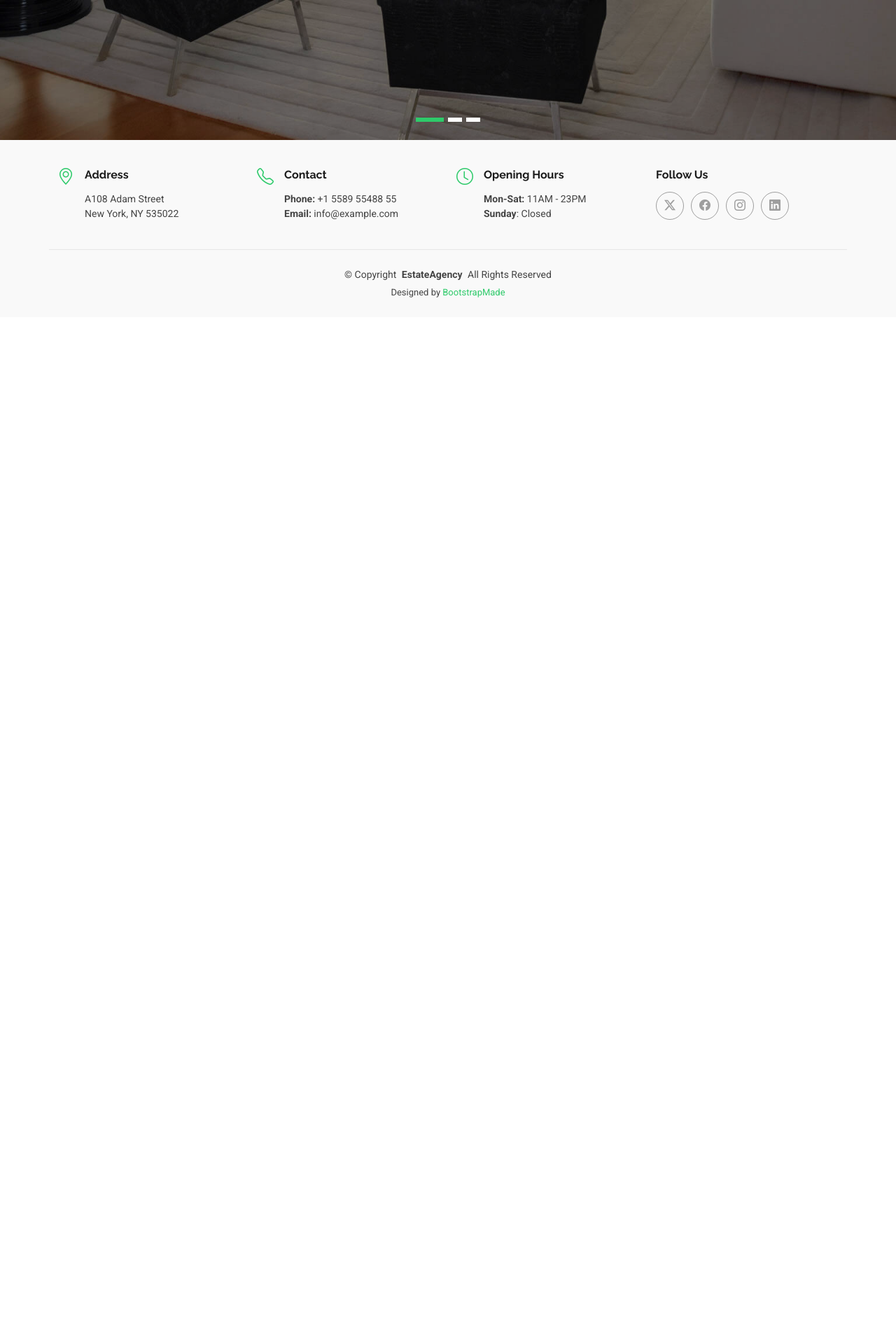
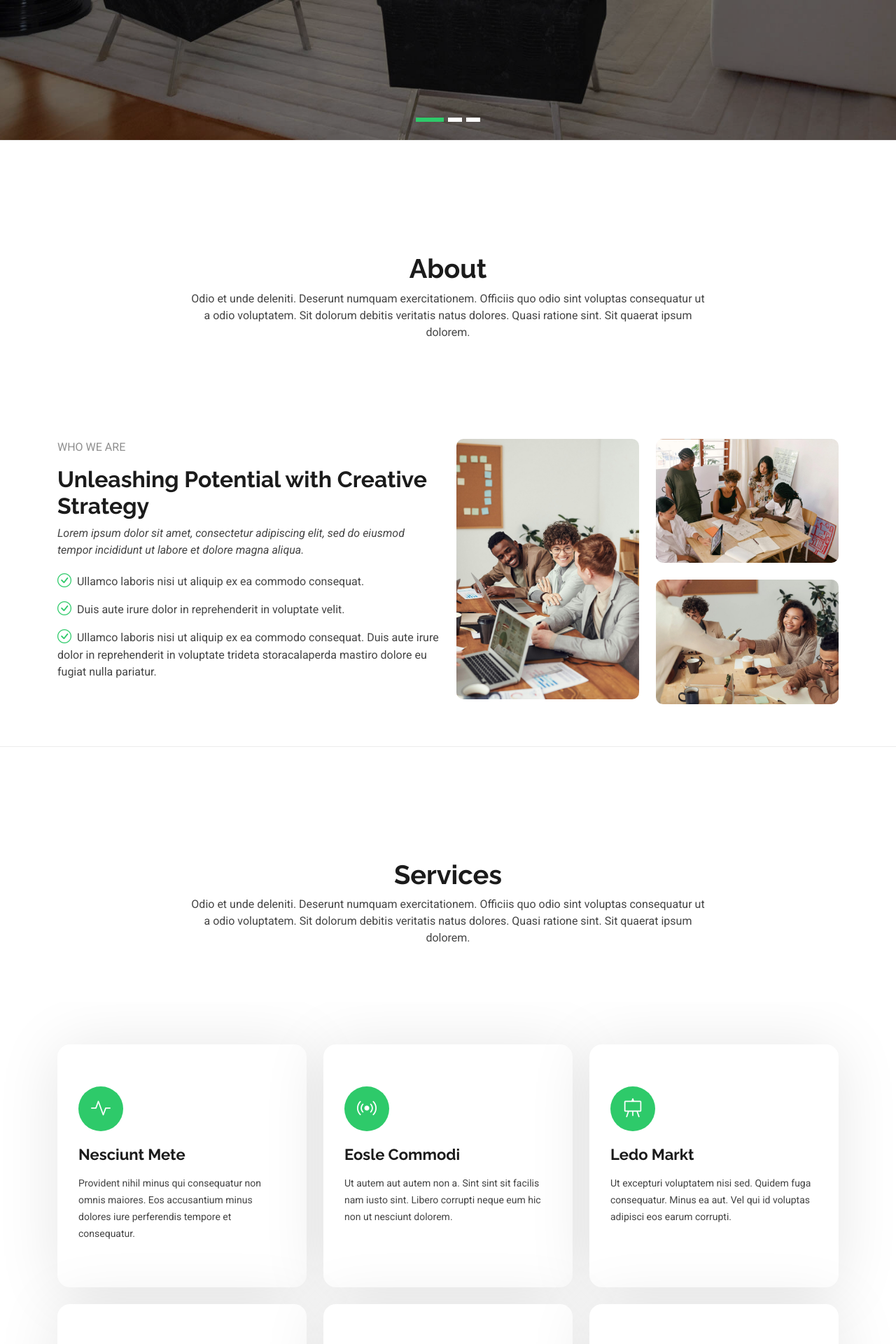
Before and after one commit to mi-design25/Travel-agency, a Symfony app: template templates/home/index.html.twig in a window 1280 px wide. Shown: the part 600-2520 px from the top of the page at 70% size. Before the commit the page ends 1025 px from the top, so only its background shows below. Run offline with Twig, Linux system fonts and the light colour scheme; the template is opened without the code that fills it, so the values that code supplies are empty; some libraries are stand-ins or nearby versions.

Commit message:
Add Section
 about , service , hotels , contact

```diff
--- a/templates/home/index.html.twig
+++ b/templates/home/index.html.twig
@@ -4,4 +4,20 @@
 
 {% block body %}
 
+
+    <!-- Section About -->
+    {{include('layouts/partials/about.html.twig')}}
+
+    <!-- Section Service -->
+    {{include('layouts/partials/service.html.twig')}}
+
+    <!-- Section Hotels -->
+    {{include('layouts/partials/hotel.html.twig')}}
+
+    <!-- Section Contact -->
+    {{include('layouts/partials/contact.html.twig')}}
+
+
+
+
 {% endblock %}
--- /dev/null
+++ b/templates/layouts/partials/about.html.twig
@@ -0,0 +1,60 @@
+<!-- Page Title -->
+    <div class="page-title" data-aos="fade">
+      <div class="heading">
+        <div class="container">
+          <div class="row d-flex justify-content-center text-center">
+            <div class="col-lg-8">
+              <h1>About</h1>
+              <p class="mb-0">Odio et unde deleniti. Deserunt numquam exercitationem. Officiis quo odio sint voluptas consequatur ut a odio voluptatem. Sit dolorum debitis veritatis natus dolores. Quasi ratione sint. Sit quaerat ipsum dolorem.</p>
+            </div>
+          </div>
+        </div>
+      </div>
+    </div><!-- End Page Title -->
+
+    <!-- About Section -->
+    <section id="about" class="about section">
+
+      <div class="container">
+
+        <div class="row gy-4">
+
+          <div class="col-lg-6 content" data-aos="fade-up" data-aos-delay="100">
+            <p class="who-we-are">Who We Are</p>
+            <h3>Unleashing Potential with Creative Strategy</h3>
+            <p class="fst-italic">
+              Lorem ipsum dolor sit amet, consectetur adipiscing elit, sed do eiusmod tempor incididunt ut labore et dolore
+              magna aliqua.
+            </p>
+            <ul>
+              <li><i class="bi bi-check-circle"></i> <span>Ullamco laboris nisi ut aliquip ex ea commodo consequat.</span></li>
+              <li><i class="bi bi-check-circle"></i> <span>Duis aute irure dolor in reprehenderit in voluptate velit.</span></li>
+              <li><i class="bi bi-check-circle"></i> <span>Ullamco laboris nisi ut aliquip ex ea commodo consequat. Duis aute irure dolor in reprehenderit in voluptate trideta storacalaperda mastiro dolore eu fugiat nulla pariatur.</span></li>
+            </ul>
+          </div>
+
+          <div class="col-lg-6 about-images" data-aos="fade-up" data-aos-delay="200">
+            <div class="row gy-4">
+              <div class="col-lg-6">
+                <img src="assets/img/about-company-1.jpg" class="img-fluid" alt="">
+              </div>
+              <div class="col-lg-6">
+                <div class="row gy-4">
+                  <div class="col-lg-12">
+                    <img src="assets/img/about-company-2.jpg" class="img-fluid" alt="">
+                  </div>
+                  <div class="col-lg-12">
+                    <img src="assets/img/about-company-3.jpg" class="img-fluid" alt="">
+                  </div>
+                </div>
+              </div>
+            </div>
+
+          </div>
+
+        </div>
+
+      </div>
+    </section><!-- /About Section -->
+
+    <!-- Stats Section -->
--- /dev/null
+++ b/templates/layouts/partials/contact.html.twig
@@ -0,0 +1,89 @@
+ <!-- Page Title -->
+    <div class="page-title" data-aos="fade">
+      <div class="heading">
+        <div class="container">
+          <div class="row d-flex justify-content-center text-center">
+            <div class="col-lg-8">
+              <h1>Contact</h1>
+              <p class="mb-0">Odio et unde deleniti. Deserunt numquam exercitationem. Officiis quo odio sint voluptas consequatur ut a odio voluptatem. Sit dolorum debitis veritatis natus dolores. Quasi ratione sint. Sit quaerat ipsum dolorem.</p>
+            </div>
+          </div>
+        </div>
+      </div>
+    </div><!-- End Page Title -->
+
+    <!-- Contact Section -->
+    <section id="contact" class="contact section">
+
+      <div class="container" data-aos="fade-up" data-aos-delay="100">
+
+        <div class="mb-4" data-aos="fade-up" data-aos-delay="200">
+          <iframe style="border:0; width: 100%; height: 270px;" src="https://www.google.com/maps/embed?pb=!1m14!1m8!1m3!1d48389.78314118045!2d-74.006138!3d40.710059!3m2!1i1024!2i768!4f13.1!3m3!1m2!1s0x89c25a22a3bda30d%3A0xb89d1fe6bc499443!2sDowntown%20Conference%20Center!5e0!3m2!1sen!2sus!4v1676961268712!5m2!1sen!2sus" frameborder="0" allowfullscreen="" loading="lazy" referrerpolicy="no-referrer-when-downgrade"></iframe>
+        </div><!-- End Google Maps -->
+
+        <div class="row gy-4">
+
+          <div class="col-lg-4">
+            <div class="info-item d-flex" data-aos="fade-up" data-aos-delay="300">
+              <i class="bi bi-geo-alt flex-shrink-0"></i>
+              <div>
+                <h3>Address</h3>
+                <p>A108 Adam Street, New York, NY 535022</p>
+              </div>
+            </div><!-- End Info Item -->
+
+            <div class="info-item d-flex" data-aos="fade-up" data-aos-delay="400">
+              <i class="bi bi-telephone flex-shrink-0"></i>
+              <div>
+                <h3>Call Us</h3>
+                <p>+1 5589 55488 55</p>
+              </div>
+            </div><!-- End Info Item -->
+
+            <div class="info-item d-flex" data-aos="fade-up" data-aos-delay="500">
+              <i class="bi bi-envelope flex-shrink-0"></i>
+              <div>
+                <h3>Email Us</h3>
+                <p>info@example.com</p>
+              </div>
+            </div><!-- End Info Item -->
+
+          </div>
+
+          <div class="col-lg-8">
+            <form action="forms/contact.php" method="post" class="php-email-form" data-aos="fade-up" data-aos-delay="200">
+              <div class="row gy-4">
+
+                <div class="col-md-6">
+                  <input type="text" name="name" class="form-control" placeholder="Your Name" required="">
+                </div>
+
+                <div class="col-md-6 ">
+                  <input type="email" class="form-control" name="email" placeholder="Your Email" required="">
+                </div>
+
+                <div class="col-md-12">
+                  <input type="text" class="form-control" name="subject" placeholder="Subject" required="">
+                </div>
+
+                <div class="col-md-12">
+                  <textarea class="form-control" name="message" rows="6" placeholder="Message" required=""></textarea>
+                </div>
+
+                <div class="col-md-12 text-center">
+                  <div class="loading">Loading</div>
+                  <div class="error-message"></div>
+                  <div class="sent-message">Your message has been sent. Thank you!</div>
+
+                  <button type="submit">Send Message</button>
+                </div>
+
+              </div>
+            </form>
+          </div><!-- End Contact Form -->
+
+        </div>
+
+      </div>
+
+    </section><!-- /Contact Section -->
--- a/templates/layouts/partials/footer.html.twig
+++ b/templates/layouts/partials/footer.html.twig
@@ -51,10 +51,6 @@
     <div class="container copyright text-center mt-4">
       <p>© <span>Copyright</span> <strong class="px-1 sitename">EstateAgency</strong> <span>All Rights Reserved</span></p>
       <div class="credits">
-        <!-- All the links in the footer should remain intact. -->
-        <!-- You can delete the links only if you've purchased the pro version. -->
-        <!-- Licensing information: https://bootstrapmade.com/license/ -->
-        <!-- Purchase the pro version with working PHP/AJAX contact form: [buy-url] -->
         Designed by <a href="https://bootstrapmade.com/">BootstrapMade</a>
       </div>
     </div>
--- a/templates/layouts/partials/header.html.twig
+++ b/templates/layouts/partials/header.html.twig
@@ -4,19 +4,19 @@
     <div class="container-fluid container-xl position-relative d-flex align-items-center justify-content-between">
 
       <a href="{{path('app_home')}}" class="logo d-flex align-items-center">
-        <!-- <img src="assets/img/logo.png" alt=""> -->
-        <h1 class="sitename">Mi-<span>Design</span></h1>
+        <img src="assets/img/logo/logo.png" alt="Logo">
+        <!-- <h1 class="sitename">Mi-<span>Design</span></h1> -->
       </a>
 
       <nav id="navmenu" class="navmenu">
         <ul>
-          <li><a href="#" class="active">Home</a></li>
-          <li><a href="#">About</a></li>
-          <li><a href="#">Services</a></li>
-          <li><a href="#">Properties</a></li>
-          <li><a href="#">Agents</a></li>
-          <li><a href="#">Contact</a></li>
+          <li><a href="#" class="active">Accueil</a></li>
+          <li><a href="#about">À propos</a></li>
+          <li><a href="#services">Services</a></li>
+          <li><a href="#real-estate">Hotels</a></li>
+          <li><a href="#footer">Contact</a></li>
         </ul>
+
         <i class="mobile-nav-toggle d-xl-none bi bi-list"></i>
       </nav>
 
--- /dev/null
+++ b/templates/layouts/partials/hotel.html.twig
@@ -0,0 +1,170 @@
+<!-- Page Title -->
+    <div class="page-title" data-aos="fade">
+      <div class="heading">
+        <div class="container">
+          <div class="row d-flex justify-content-center text-center">
+            <div class="col-lg-8">
+              <h1>Properties</h1>
+              <p class="mb-0">Odio et unde deleniti. Deserunt numquam exercitationem. Officiis quo odio sint voluptas consequatur ut a odio voluptatem. Sit dolorum debitis veritatis natus dolores. Quasi ratione sint. Sit quaerat ipsum dolorem.</p>
+            </div>
+          </div>
+        </div>
+      </div>
+    </div><!-- End Page Title -->
+
+    <!-- Real Estate Section -->
+    <section id="real-estate" class="real-estate section">
+
+      <div class="container">
+
+        <div class="row gy-4">
+
+          <div class="col-xl-4 col-md-6" data-aos="fade-up" data-aos-delay="100">
+            <div class="card">
+              <img src="assets/img/properties/property-1.jpg" alt="" class="img-fluid">
+              <div class="card-body">
+                <span class="sale-rent">Rent | $1200</span>
+                <h3><a href="property-single.html" class="stretched-link">204 Mount Olive Road Two</a></h3>
+                <div class="card-content d-flex flex-column justify-content-center text-center">
+                  <div class="row propery-info">
+                    <div class="col">Area</div>
+                    <div class="col">Beds</div>
+                    <div class="col">Baths</div>
+                    <div class="col">Garages</div>
+                  </div>
+                  <div class="row">
+                    <div class="col">340m2</div>
+                    <div class="col">5</div>
+                    <div class="col">2</div>
+                    <div class="col">1</div>
+                  </div>
+                </div>
+              </div>
+            </div>
+          </div><!-- End Property Item -->
+
+          <div class="col-xl-4 col-md-6" data-aos="fade-up" data-aos-delay="200">
+            <div class="card">
+              <img src="assets/img/properties/property-2.jpg" alt="" class="img-fluid">
+              <div class="card-body">
+                <span class="sale-rent">Sale | $350.000</span>
+                <h3><a href="property-single.html" class="stretched-link">647 Molie Road</a></h3>
+                <div class="card-content d-flex flex-column justify-content-center text-center">
+                  <div class="row propery-info">
+                    <div class="col">Area</div>
+                    <div class="col">Beds</div>
+                    <div class="col">Baths</div>
+                    <div class="col">Garages</div>
+                  </div>
+                  <div class="row">
+                    <div class="col">340m2</div>
+                    <div class="col">5</div>
+                    <div class="col">2</div>
+                    <div class="col">1</div>
+                  </div>
+                </div>
+              </div>
+            </div>
+          </div><!-- End Property Item -->
+
+          <div class="col-xl-4 col-md-6" data-aos="fade-up" data-aos-delay="300">
+            <div class="card">
+              <img src="assets/img/properties/property-3.jpg" alt="" class="img-fluid">
+              <div class="card-body">
+                <span class="sale-rent">Sale | $580.000</span>
+                <h3><a href="property-single.html" class="stretched-link">711 Avenue Road</a></h3>
+                <div class="card-content d-flex flex-column justify-content-center text-center">
+                  <div class="row propery-info">
+                    <div class="col">Area</div>
+                    <div class="col">Beds</div>
+                    <div class="col">Baths</div>
+                    <div class="col">Garages</div>
+                  </div>
+                  <div class="row">
+                    <div class="col">340m2</div>
+                    <div class="col">5</div>
+                    <div class="col">2</div>
+                    <div class="col">1</div>
+                  </div>
+                </div>
+              </div>
+            </div>
+          </div><!-- End Property Item -->
+
+          <div class="col-xl-4 col-md-6" data-aos="fade-up" data-aos-delay="400">
+            <div class="card">
+              <img src="assets/img/properties/property-4.jpg" alt="" class="img-fluid">
+              <div class="card-body">
+                <span class="sale-rent">Rent | $6500</span>
+                <h3><a href="property-single.html" class="stretched-link">117 Milk Road</a></h3>
+                <div class="card-content d-flex flex-column justify-content-center text-center">
+                  <div class="row propery-info">
+                    <div class="col">Area</div>
+                    <div class="col">Beds</div>
+                    <div class="col">Baths</div>
+                    <div class="col">Garages</div>
+                  </div>
+                  <div class="row">
+                    <div class="col">340m2</div>
+                    <div class="col">5</div>
+                    <div class="col">2</div>
+                    <div class="col">1</div>
+                  </div>
+                </div>
+              </div>
+            </div>
+          </div><!-- End Property Item -->
+
+          <div class="col-xl-4 col-md-6" data-aos="fade-up" data-aos-delay="500">
+            <div class="card">
+              <img src="assets/img/properties/property-5.jpg" alt="" class="img-fluid">
+              <div class="card-body">
+                <span class="sale-rent">Rent | $3000</span>
+                <h3><a href="property-single.html" class="stretched-link">678 Broad Road</a></h3>
+                <div class="card-content d-flex flex-column justify-content-center text-center">
+                  <div class="row propery-info">
+                    <div class="col">Area</div>
+                    <div class="col">Beds</div>
+                    <div class="col">Baths</div>
+                    <div class="col">Garages</div>
+                  </div>
+                  <div class="row">
+                    <div class="col">340m2</div>
+                    <div class="col">5</div>
+                    <div class="col">2</div>
+                    <div class="col">1</div>
+                  </div>
+                </div>
+              </div>
+            </div>
+          </div><!-- End Property Item -->
+
+          <div class="col-xl-4 col-md-6" data-aos="fade-up" data-aos-delay="600">
+            <div class="card">
+              <img src="assets/img/properties/property-6.jpg" alt="" class="img-fluid">
+              <div class="card-body">
+                <span class="sale-rent">Sale | $650.000</span>
+                <h3><a href="property-single.html" class="stretched-link">974 Denim Road</a></h3>
+                <div class="card-content d-flex flex-column justify-content-center text-center">
+                  <div class="row propery-info">
+                    <div class="col">Area</div>
+                    <div class="col">Beds</div>
+                    <div class="col">Baths</div>
+                    <div class="col">Garages</div>
+                  </div>
+                  <div class="row">
+                    <div class="col">340m2</div>
+                    <div class="col">5</div>
+                    <div class="col">2</div>
+                    <div class="col">1</div>
+                  </div>
+                </div>
+              </div>
+            </div>
+          </div><!-- End Property Item -->
+
+        </div>
+
+      </div>
+
+    </section><!-- /Real Estate Section -->
--- /dev/null
+++ b/templates/layouts/partials/service.html.twig
@@ -0,0 +1,101 @@
+<!-- Page Title -->
+    <div class="page-title" data-aos="fade">
+      <div class="heading">
+        <div class="container">
+          <div class="row d-flex justify-content-center text-center">
+            <div class="col-lg-8">
+              <h1>Services</h1>
+              <p class="mb-0">Odio et unde deleniti. Deserunt numquam exercitationem. Officiis quo odio sint voluptas consequatur ut a odio voluptatem. Sit dolorum debitis veritatis natus dolores. Quasi ratione sint. Sit quaerat ipsum dolorem.</p>
+            </div>
+          </div>
+        </div>
+      </div>
+    </div><!-- End Page Title -->
+
+    <!-- Services Section -->
+    <section id="services" class="services section">
+
+      <div class="container">
+
+        <div class="row gy-4">
+
+          <div class="col-lg-4 col-md-6" data-aos="fade-up" data-aos-delay="100">
+            <div class="service-item  position-relative">
+              <div class="icon">
+                <i class="bi bi-activity"></i>
+              </div>
+              <a href="service-details.html" class="stretched-link">
+                <h3>Nesciunt Mete</h3>
+              </a>
+              <p>Provident nihil minus qui consequatur non omnis maiores. Eos accusantium minus dolores iure perferendis tempore et consequatur.</p>
+            </div>
+          </div><!-- End Service Item -->
+
+          <div class="col-lg-4 col-md-6" data-aos="fade-up" data-aos-delay="200">
+            <div class="service-item position-relative">
+              <div class="icon">
+                <i class="bi bi-broadcast"></i>
+              </div>
+              <a href="service-details.html" class="stretched-link">
+                <h3>Eosle Commodi</h3>
+              </a>
+              <p>Ut autem aut autem non a. Sint sint sit facilis nam iusto sint. Libero corrupti neque eum hic non ut nesciunt dolorem.</p>
+            </div>
+          </div><!-- End Service Item -->
+
+          <div class="col-lg-4 col-md-6" data-aos="fade-up" data-aos-delay="300">
+            <div class="service-item position-relative">
+              <div class="icon">
+                <i class="bi bi-easel"></i>
+              </div>
+              <a href="service-details.html" class="stretched-link">
+                <h3>Ledo Markt</h3>
+              </a>
+              <p>Ut excepturi voluptatem nisi sed. Quidem fuga consequatur. Minus ea aut. Vel qui id voluptas adipisci eos earum corrupti.</p>
+            </div>
+          </div><!-- End Service Item -->
+
+          <div class="col-lg-4 col-md-6" data-aos="fade-up" data-aos-delay="400">
+            <div class="service-item position-relative">
+              <div class="icon">
+                <i class="bi bi-bounding-box-circles"></i>
+              </div>
+              <a href="service-details.html" class="stretched-link">
+                <h3>Asperiores Commodit</h3>
+              </a>
+              <p>Non et temporibus minus omnis sed dolor esse consequatur. Cupiditate sed error ea fuga sit provident adipisci neque.</p>
+              <a href="service-details.html" class="stretched-link"></a>
+            </div>
+          </div><!-- End Service Item -->
+
+          <div class="col-lg-4 col-md-6" data-aos="fade-up" data-aos-delay="500">
+            <div class="service-item position-relative">
+              <div class="icon">
+                <i class="bi bi-calendar4-week"></i>
+              </div>
+              <a href="service-details.html" class="stretched-link">
+                <h3>Velit Doloremque</h3>
+              </a>
+              <p>Cumque et suscipit saepe. Est maiores autem enim facilis ut aut ipsam corporis aut. Sed animi at autem alias eius labore.</p>
+              <a href="service-details.html" class="stretched-link"></a>
+            </div>
+          </div><!-- End Service Item -->
+
+          <div class="col-lg-4 col-md-6" data-aos="fade-up" data-aos-delay="600">
+            <div class="service-item position-relative">
+              <div class="icon">
+                <i class="bi bi-chat-square-text"></i>
+              </div>
+              <a href="service-details.html" class="stretched-link">
+                <h3>Dolori Architecto</h3>
+              </a>
+              <p>Hic molestias ea quibusdam eos. Fugiat enim doloremque aut neque non et debitis iure. Corrupti recusandae ducimus enim.</p>
+              <a href="service-details.html" class="stretched-link"></a>
+            </div>
+          </div><!-- End Service Item -->
+
+        </div>
+
+      </div>
+
+    </section><!-- /Services Section -->
```
Also changed, not shown: public/assets/img/logo/logo.png (added).
